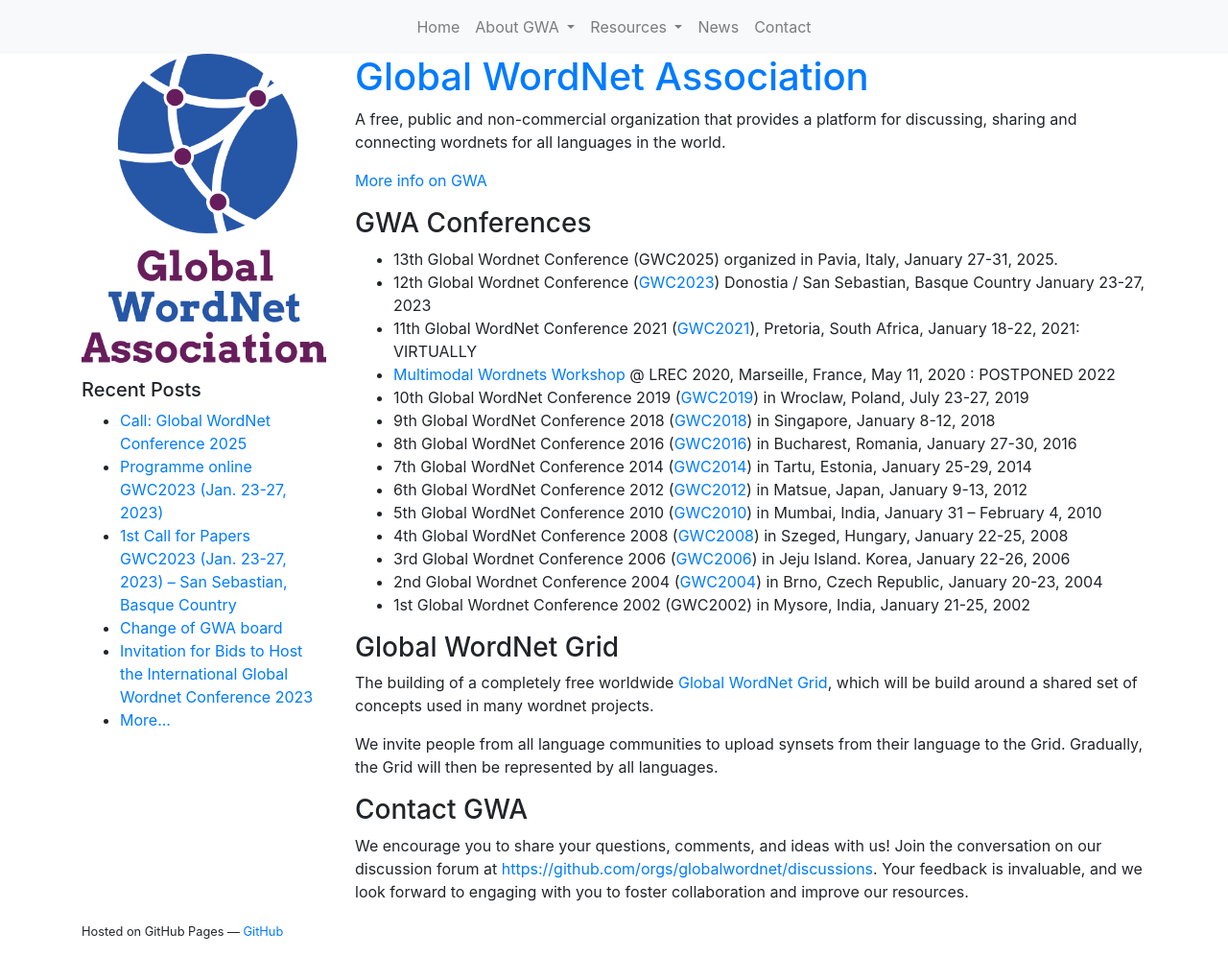
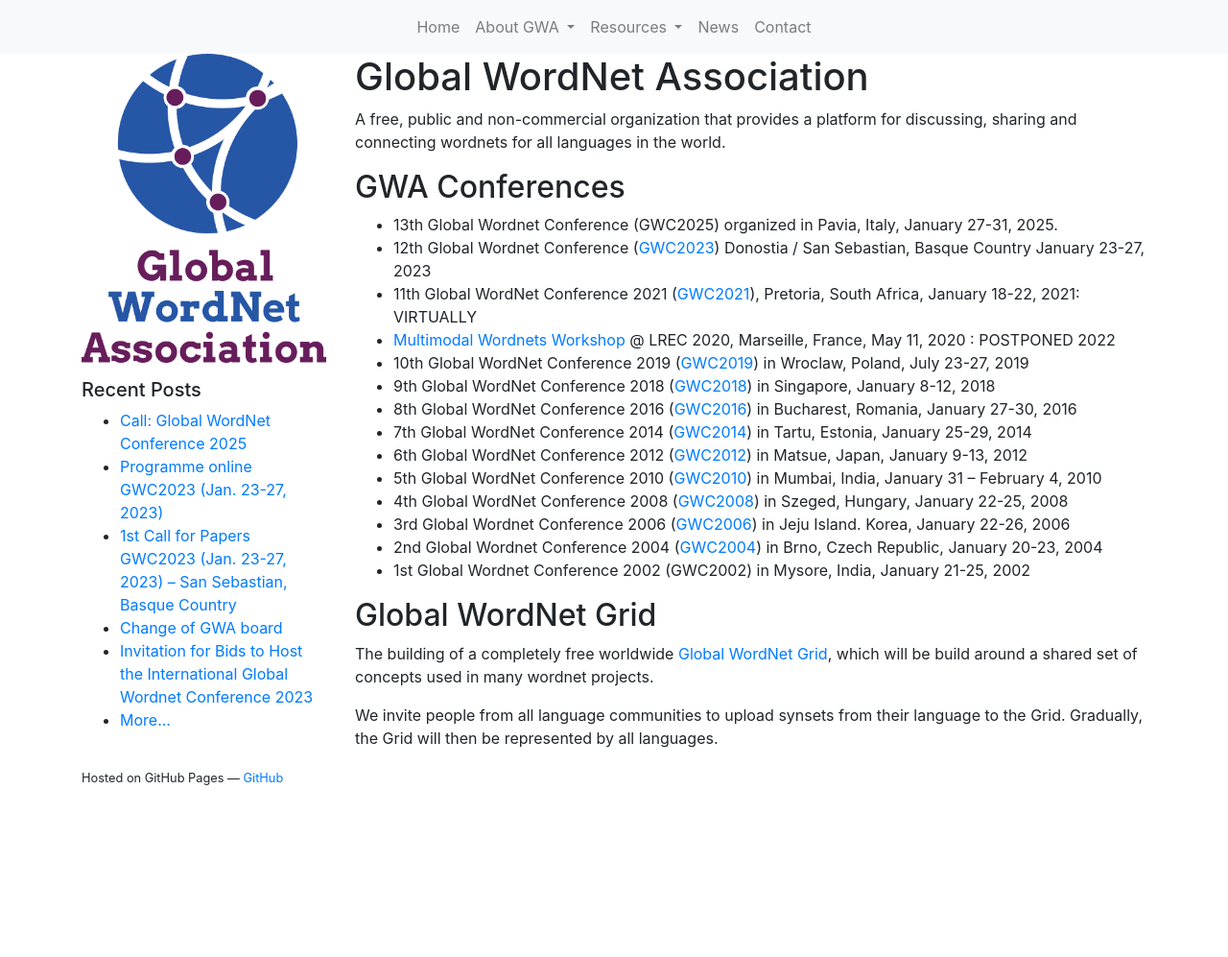
Before and after one commit to globalwordnet/globalwordnet.github.io, a Jekyll site: the page built from index.md, in a window 1280 px wide. Shown: the whole page at 96% size. Built offline with Jekyll 4.4.1, drawn with Linux system fonts in a browser that asks for light colours; nearby versions of some CDN libraries; after the commit the page ends 900 px from its top, so only the background shows below that.

Commit message:
contact information

```diff
--- a/index.md
+++ b/index.md
@@ -3,57 +3,30 @@
 title: Global WordNet Association
 ---
 
+# Global WordNet Association
 
-[Global WordNet Association](https://globalwordnet.org/)
-========================================================
+A free, public and non-commercial organization that provides a
+platform for discussing, sharing and connecting wordnets for all
+languages in the world.
 
-A free, public and non-commercial organization that provides a platform
-for discussing, sharing and connecting wordnets for all languages in the
-world.
+## GWA Conferences
 
-[More info on GWA](/about-gwa/gwa)
+* 13th Global Wordnet Conference (GWC2025) organized in Pavia, Italy, January 27-31, 2025.
+* 12th Global Wordnet Conference ([GWC2023](https://hitz.eus/gwc2023)) Donostia / San Sebastian, Basque Country January 23-27, 2023
+* 11th Global WordNet Conference 2021 ([GWC2021](https://www.globalwordnet.co.za/)), Pretoria, South Africa, January 18-22, 2021: VIRTUALLY
+* [Multimodal Wordnets Workshop](http://hitz.eus/multimodalwordnets2020/) @ LREC 2020, Marseille, France, May 11, 2020 : POSTPONED 2022
+* 10th Global WordNet Conference 2019 ([GWC2019](https://gwc2019.clarin-pl.eu)) in Wroclaw, Poland, July 23-27, 2019
+* 9th Global WordNet Conference 2018 ([GWC2018](http://compling.hss.ntu.edu.sg/events/2018-gwc/)) in Singapore, January 8-12, 2018
+* 8th Global WordNet Conference 2016 ([GWC2016](http://gwc2016.racai.ro)) in Bucharest, Romania, January 27-30, 2016
+* 7th Global WordNet Conference 2014 ([GWC2014](http://gwc2014.ut.ee/)) in Tartu, Estonia, January 25-29, 2014
+* 6th Global WordNet Conference 2012 ([GWC2012](http://lang.cs.tut.ac.jp/conference/gwc2012/)) in Matsue, Japan, January 9-13, 2012
+* 5th Global WordNet Conference 2010 ([GWC2010](http://www.globalwordnet-iitb2010.in/)) in Mumbai, India, January 31 -- February 4, 2010
+* 4th Global WordNet Conference 2008 ([GWC2008](http://www.inf.u-szeged.hu/projectdirs/gwc2008/)) in Szeged, Hungary, January 22-25, 2008
+* 3rd Global Wordnet Conference 2006 ([GWC2006](http://semanticweb.kaist.ac.kr/conference/gwc/abstracts.html)) in Jeju Island. Korea, January 22-26, 2006
+* 2nd Global Wordnet Conference 2004 ([GWC2004](http://www.fi.muni.cz/gwc2004/)) in Brno, Czech Republic, January 20-23, 2004
+* 1st Global Wordnet Conference 2002 (GWC2002) in Mysore, India, January 21-25, 2002
 
-### GWA Conferences
-
-* 13th Global Wordnet Conference (GWC2025) organized in Pavia, Italy,
-January 27-31, 2025.
-* 12th Global Wordnet Conference ([GWC2023](https://hitz.eus/gwc2023))
-Donostia / San Sebastian, Basque Country January 23-27, 2023
-* 11th Global WordNet Conference 2021
-([GWC2021](https://www.globalwordnet.co.za/)), Pretoria, South
-Africa, January 18-22, 2021: VIRTUALLY
-* [Multimodal Wordnets Workshop](http://hitz.eus/multimodalwordnets2020/)
-@ LREC 2020, Marseille, France, May 11, 2020 : POSTPONED 2022
-* 10th Global WordNet Conference 2019
-([GWC2019](https://gwc2019.clarin-pl.eu)) in Wroclaw, Poland, July
-23-27, 2019
-* 9th Global WordNet Conference 2018
-([GWC2018](http://compling.hss.ntu.edu.sg/events/2018-gwc/)) in
-Singapore, January 8-12, 2018
-* 8th Global WordNet Conference 2016 ([GWC2016](http://gwc2016.racai.ro))
-in Bucharest, Romania, January 27-30, 2016
-* 7th Global WordNet Conference 2014 ([GWC2014](http://gwc2014.ut.ee/)) in
-Tartu, Estonia, January 25-29, 2014
-* 6th Global WordNet Conference 2012
-([GWC2012](http://lang.cs.tut.ac.jp/conference/gwc2012/)) in Matsue,
-Japan, January 9-13, 2012
-* 5th Global WordNet Conference 2010
-([GWC2010](http://www.globalwordnet-iitb2010.in/)) in Mumbai, India,
-January 31 -- February 4, 2010
-* 4th Global WordNet Conference 2008
-([GWC2008](http://www.inf.u-szeged.hu/projectdirs/gwc2008/)) in Szeged,
-Hungary, January 22-25, 2008
-* 3rd Global Wordnet Conference 2006
-([GWC2006](http://semanticweb.kaist.ac.kr/conference/gwc/abstracts.html))
-in Jeju Island. Korea, January 22-26, 2006
-* 2nd Global Wordnet Conference 2004
-([GWC2004](http://www.fi.muni.cz/gwc2004/)) in Brno, Czech Republic,
-January 20-23, 2004
-* 1st Global Wordnet Conference 2002
-(GWC2002) in Mysore,
-India, January 21-25, 2002
-
-### Global WordNet Grid
+## Global WordNet Grid
 
 The building of a completely free worldwide [Global WordNet
 Grid](/resources/global-wordnet-grid), which
@@ -63,7 +36,3 @@
 We invite people from all language communities to upload synsets from
 their language to the Grid. Gradually, the Grid will then be represented
 by all languages.
-
-### Contact GWA
-
-We encourage you to share your questions, comments, and ideas with us! Join the conversation on our discussion forum at [https://github.com/orgs/globalwordnet/discussions](https://github.com/orgs/globalwordnet/discussions). Your feedback is invaluable, and we look forward to engaging with you to foster collaboration and improve our resources.
```
Also changed, not shown: contact.md (+5 -23 lines).
